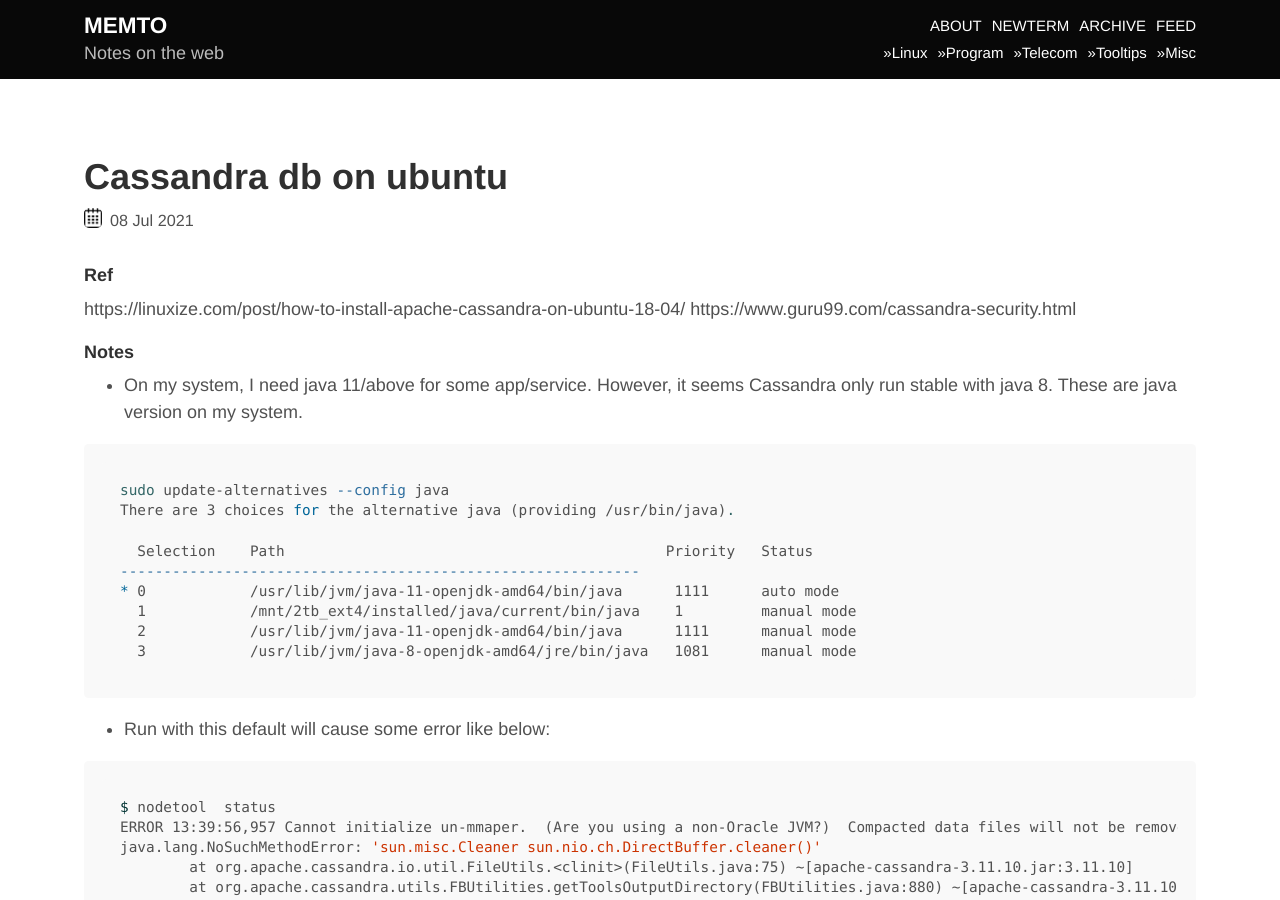
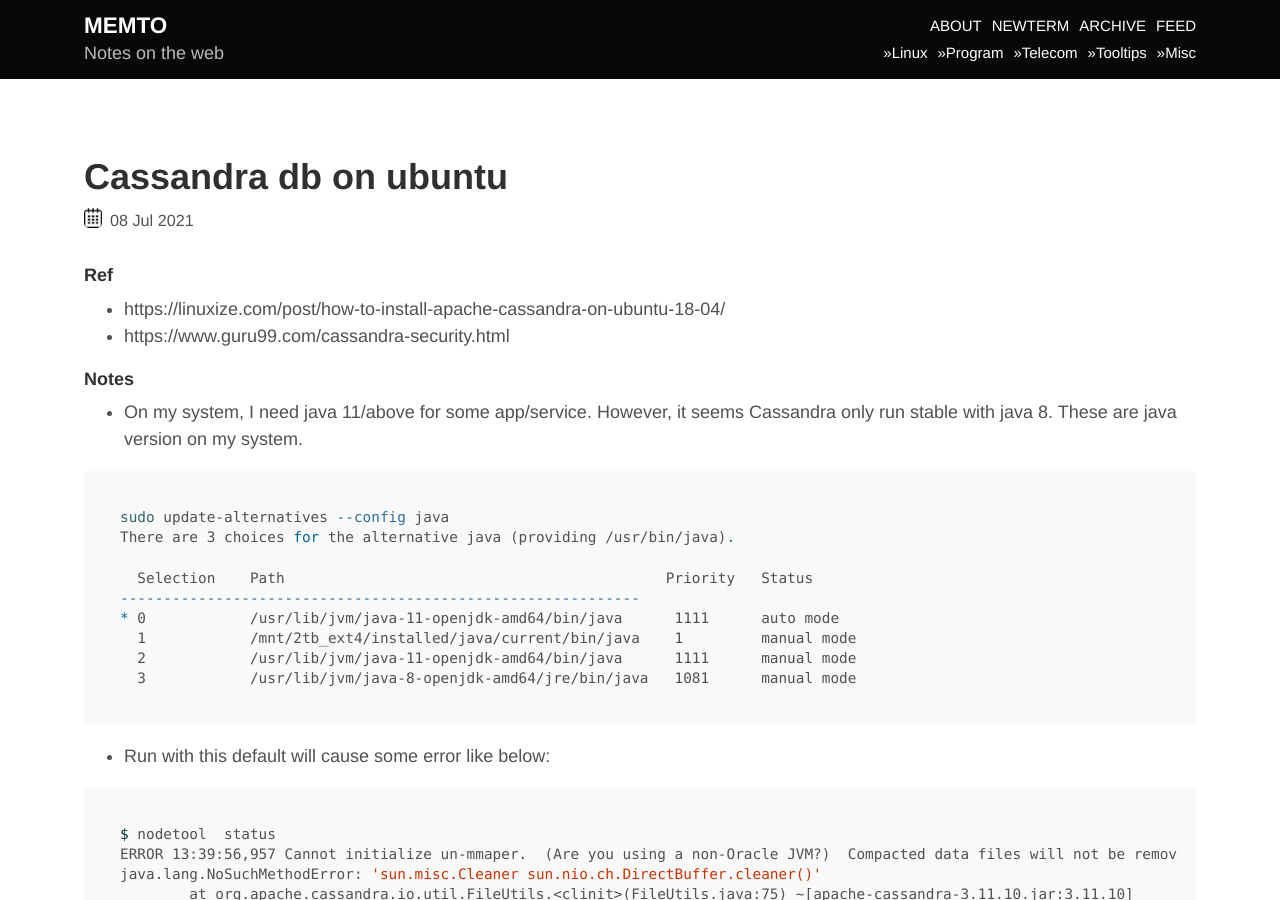
Before and after one commit to memto/memto.github.io, a Jekyll site: the page built from _posts/2021-07-08-cassandra-db-on-ubuntu.md, in a window 1280 px wide and 900 px high. Built offline with Jekyll 4.4.1, drawn with Linux system fonts in a browser that asks for light colours; nearby versions of some CDN libraries; comment, search, counter and statistics services are not loaded.

```diff
--- a/_posts/2021-07-08-cassandra-db-on-ubuntu.md
+++ b/_posts/2021-07-08-cassandra-db-on-ubuntu.md
@@ -6,8 +6,8 @@ published: true
 title: Cassandra DB on Ubuntu
 ---
 #### Ref
-https://linuxize.com/post/how-to-install-apache-cassandra-on-ubuntu-18-04/
-https://www.guru99.com/cassandra-security.html
+- https://linuxize.com/post/how-to-install-apache-cassandra-on-ubuntu-18-04/
+- https://www.guru99.com/cassandra-security.html
 
 #### Notes
 - On my system, I need java 11/above for some app/service. However, it seems Cassandra only run stable with java 8. These are java version on my system.
```
